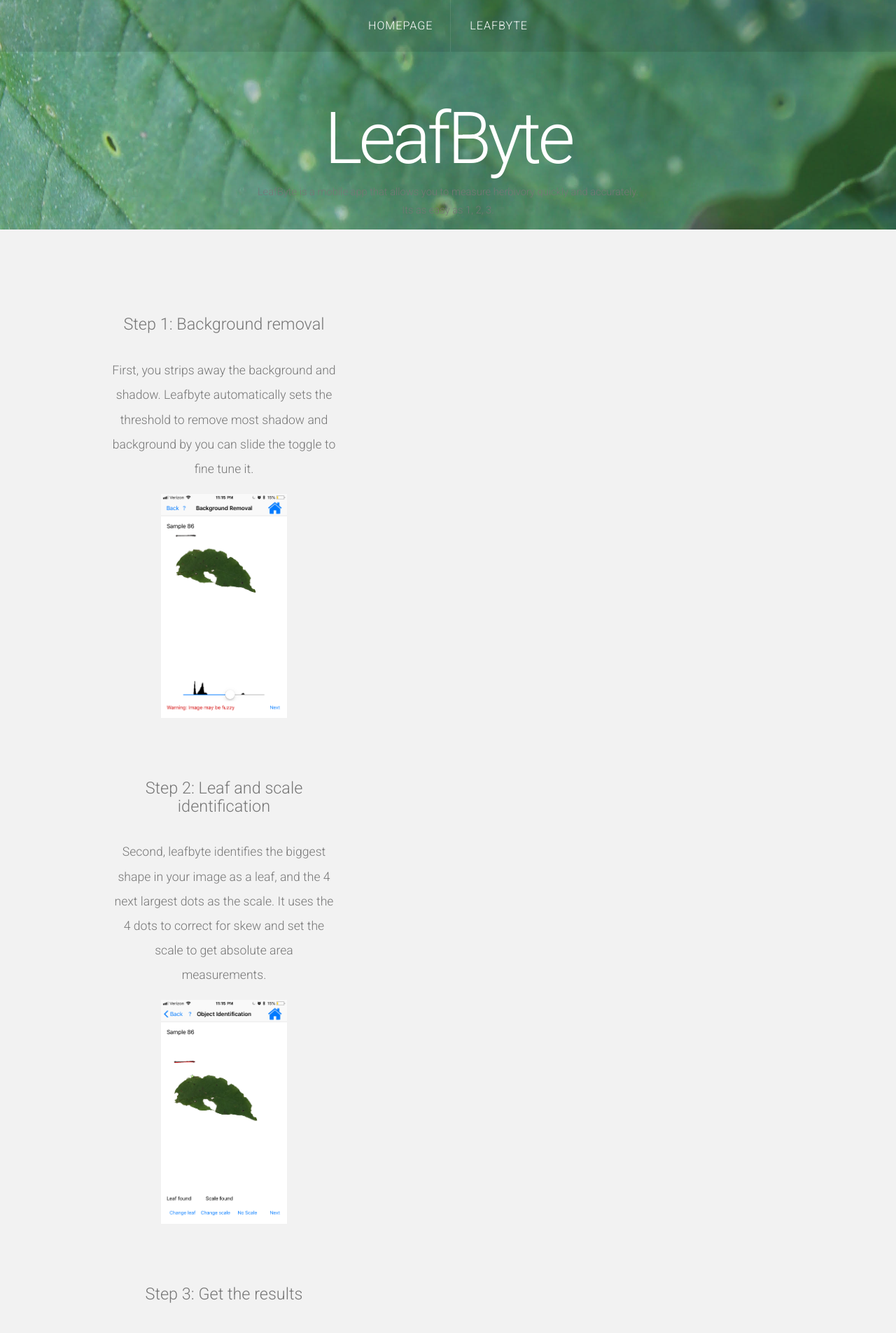
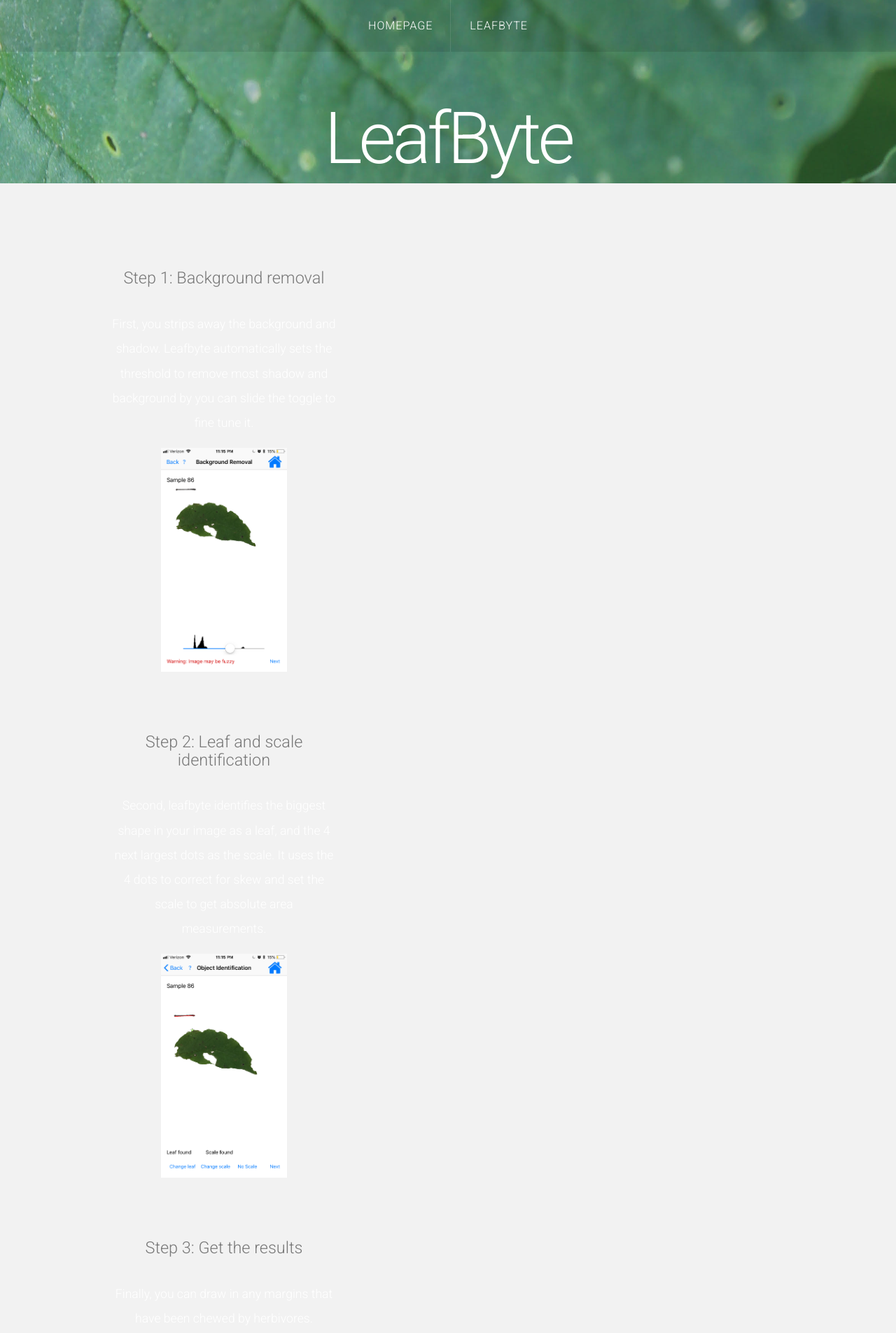
Before and after one commit to Zoegp/zoegp.github.io, a Jekyll site: the page leafbyte.html, which Jekyll copies as it is, in a window 1280 px wide. Shown: the top 1905 px of the page at 70% size. Built offline with Jekyll 4.4.1, drawn with Linux system fonts in a browser that asks for light colours; nearby versions of some CDN libraries.

Commit message:
Update leafbyte.html

```diff
--- a/leafbyte.html
+++ b/leafbyte.html
@@ -43,9 +43,14 @@
 			<div id="logo">
 				<h1><a href="#">LeafByte</a></h1>
 				</header>
+			<style>
+body {
+        color: white;
+}
 		<p>LeafByte is a mobile app that allows you to measure herbivory quickly and accurately. <br> Its as easy as 1, 2, 3. </p>
 
-		</div>
+		</style>
+				</div>
 	</div>
 	<!-- Header -->
 	<!-- Featured -->
```
